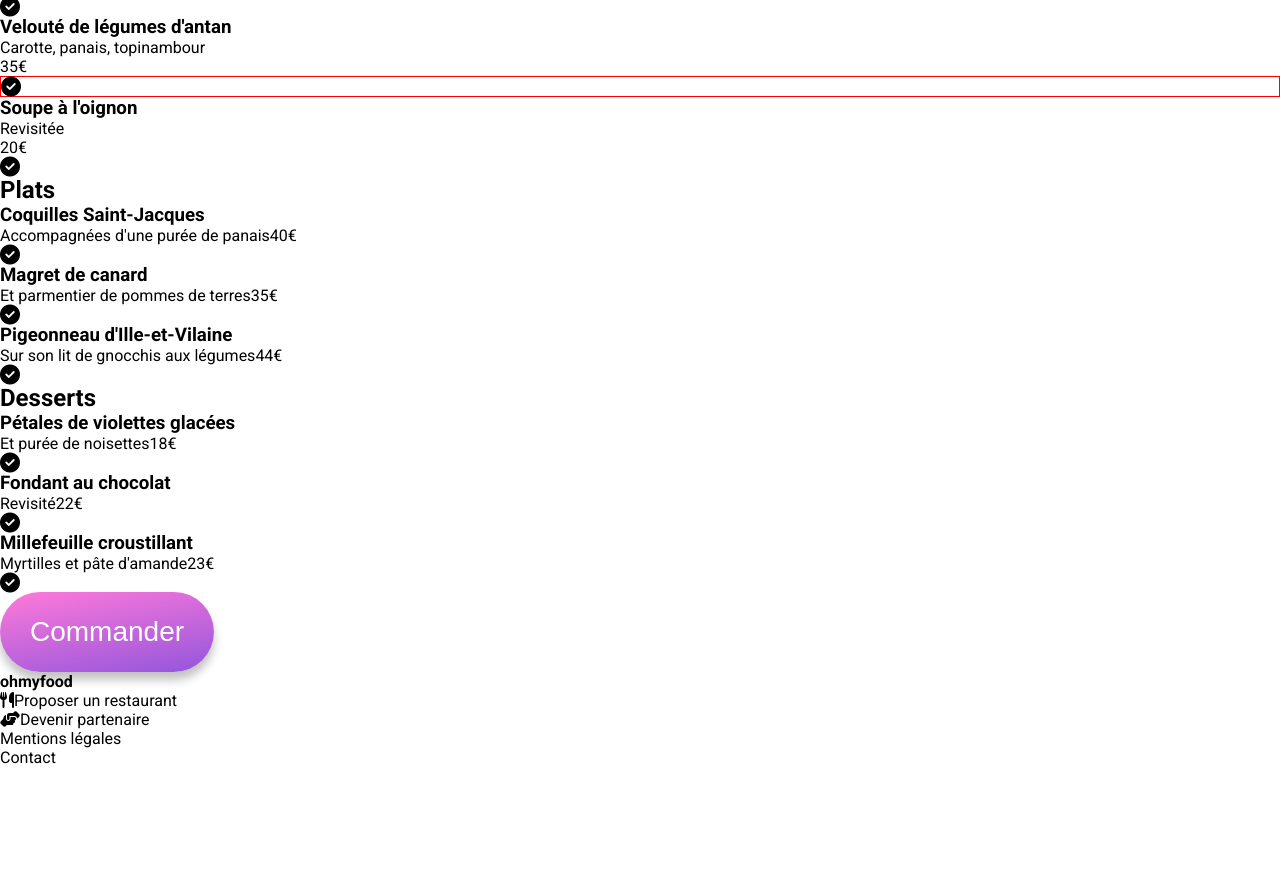
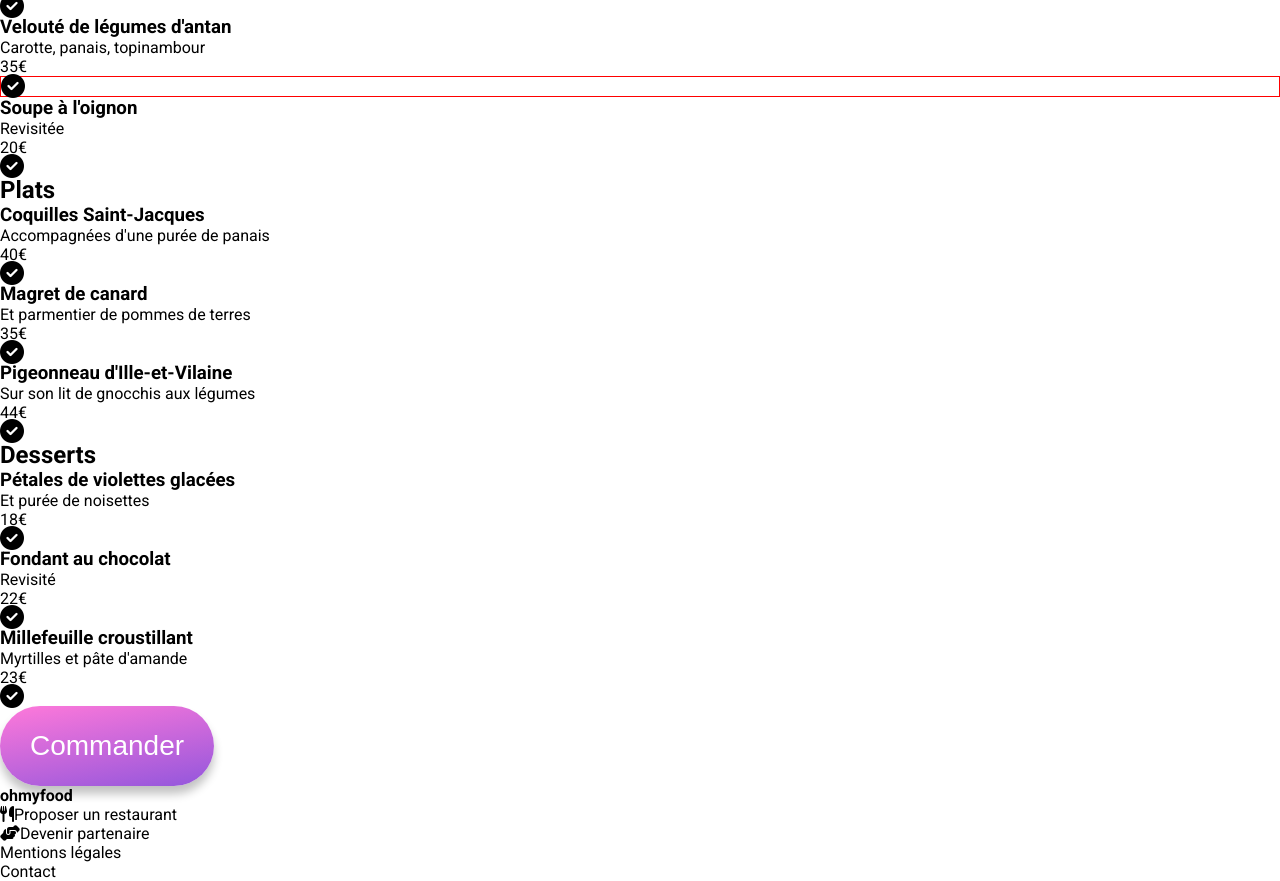
Before and after one commit to NootLou/P3-Ohmyfood, a website: page pages/rest-a-la-francaise.html in a window 1280 px wide. Shown: the part 2853-3734 px from the top of the page. Before the commit the page ends 3620 px from the top, so only its background shows below. Drawn offline with Linux system fonts and the light colour scheme; a web font is replaced by a local one.

Commit message:
Correction pages Restaurant

```diff
--- a/pages/rest-a-la-francaise.html
+++ b/pages/rest-a-la-francaise.html
@@ -40,7 +40,7 @@
                         </div>
                     </div>
                     <div class="plate__check ">
-                        <i class="fa-solid fa-circle-check fa-lg"></i>
+                        <i class="fa-solid fa-circle-check fa-xl"></i>
                     </div>
                 </figure>
                 <figure>
@@ -51,7 +51,7 @@
                         </div>
                     </div>
                     <div class="plate__check border">
-                        <i class="fa-solid fa-circle-check fa-lg"></i>
+                        <i class="fa-solid fa-circle-check fa-xl"></i>
                     </div>
                 </figure>
                 <figure>
@@ -62,7 +62,7 @@
                         </div>
                     </div>
                     <div class="plate__check">
-                        <i class="fa-solid fa-circle-check fa-lg"></i>
+                        <i class="fa-solid fa-circle-check fa-xl"></i>
                     </div>
                 </figure>
             </section>
@@ -71,28 +71,34 @@
                 <figure>
                     <div class="plate">
                         <h3>Coquilles Saint-Jacques</h3>
-                        <p>Accompagnées d'une purée de panais<span>40€</span></p>
+                        <div class="plate__infos">
+                            <p>Accompagnées d'une purée de panais</p><span>40€</span>
+                        </div>
                     </div>
                     <div class="plate__check">
-                        <i class="fa-solid fa-circle-check fa-lg"></i>
+                        <i class="fa-solid fa-circle-check fa-xl"></i>
                     </div>
                 </figure>
                 <figure>
                     <div class="plate">
                         <h3>Magret de canard</h3>
-                        <p>Et parmentier de pommes de terres<span>35€</span></p>
+                        <div class="plate__infos">
+                            <p>Et parmentier de pommes de terres</p><span>35€</span>
+                        </div>
                     </div>
                     <div class="plate__check">
-                        <i class="fa-solid fa-circle-check fa-lg"></i>
+                        <i class="fa-solid fa-circle-check fa-xl"></i>
                     </div>
                 </figure>
                 <figure>
                     <div class="plate">
                         <h3>Pigeonneau d'Ille-et-Vilaine</h3>
-                        <p>Sur son lit de gnocchis aux légumes<span>44€</span></p>
-                    </div>
+                        <div class="plate__infos">
+                            <p>Sur son lit de gnocchis aux légumes</p><span>44€</span>
+                        </div>
+                        </div>
                     <div class="plate__check">
-                        <i class="fa-solid fa-circle-check fa-lg"></i>
+                        <i class="fa-solid fa-circle-check fa-xl"></i>
                     </div>
                 </figure>
             </section>
@@ -101,28 +107,34 @@
                 <figure>
                     <div class="plate">
                         <h3>Pétales de violettes glacées</h3>
-                        <p>Et purée de noisettes<span>18€</span></p>
+                        <div class="plate__infos">
+                            <p>Et purée de noisettes</p><span>18€</span>
+                        </div>
                     </div>
                     <div class="plate__check">
-                        <i class="fa-solid fa-circle-check fa-lg"></i>
+                        <i class="fa-solid fa-circle-check fa-xl"></i>
                     </div>
                 </figure>
                 <figure>
                     <div class="plate">
                         <h3>Fondant au chocolat</h3>
-                        <p>Revisité<span>22€</span></p>
+                        <div class="plate__infos">
+                            <p>Revisité</p><span>22€</span>
+                        </div>
                     </div>
                     <div class="plate__check">
-                        <i class="fa-solid fa-circle-check fa-lg"></i>
+                        <i class="fa-solid fa-circle-check fa-xl"></i>
                     </div>
                 </figure>
                 <figure>
                     <div class="plate">
                         <h3>Millefeuille croustillant</h3>
-                        <p>Myrtilles et pâte d'amande<span>23€</span></p>
+                        <div class="plate__infos">
+                            <p>Myrtilles et pâte d'amande</p><span>23€</span>
+                        </div>
                     </div>
                     <div class="plate__check">
-                        <i class="fa-solid fa-circle-check fa-lg"></i>
+                        <i class="fa-solid fa-circle-check fa-xl"></i>
                     </div>
                 </figure>
             </section>
--- a/sass/utils/_mixin.scss
+++ b/sass/utils/_mixin.scss
@@ -77,7 +77,7 @@
         &:hover{
             .plate{
                 &__check{
-                    width: 15%;
+                    width: 20%;
                     height: 100%;
                     background-color: $color-tertiary;
                     i{
```
Also changed, not shown: public/styles.css.
